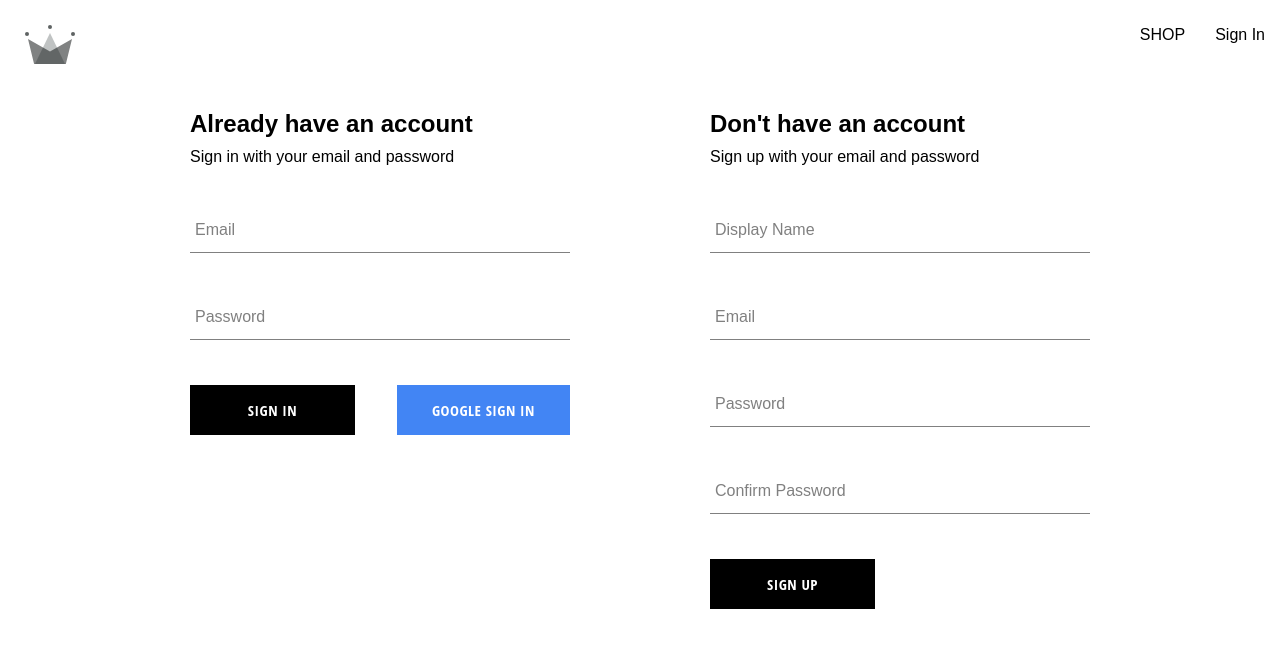
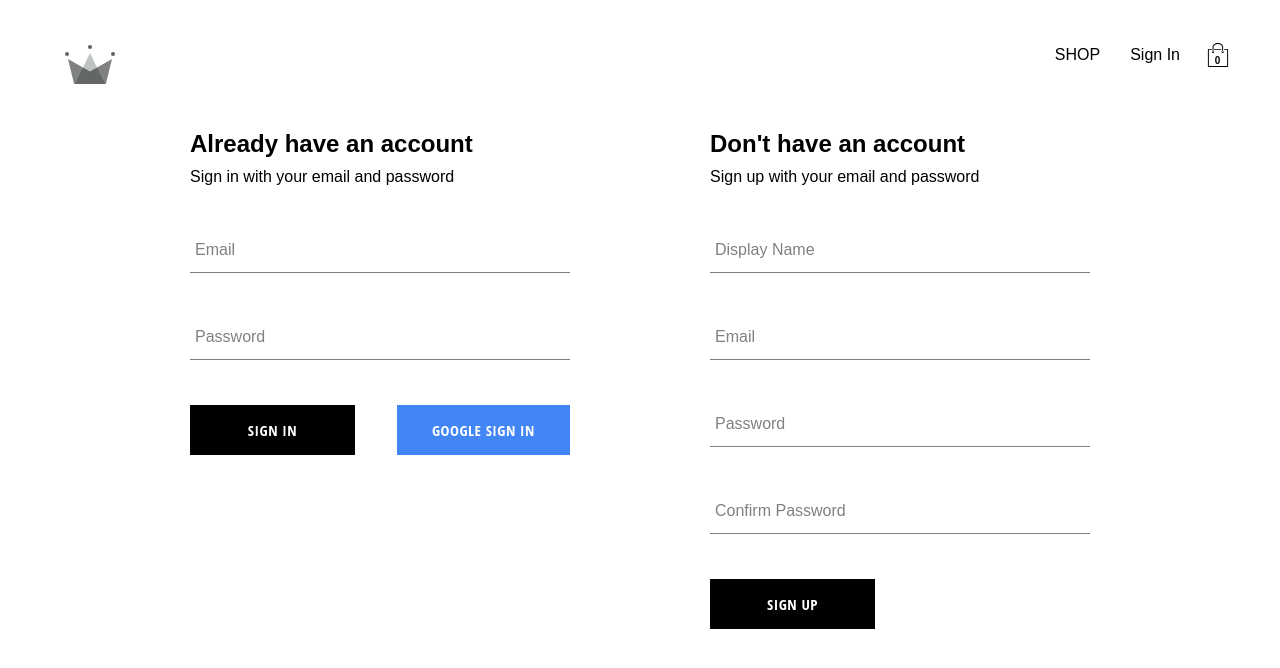
Before and after one commit to Wisman101/leather-haven, a React (Create React App) app: page /auth in a window 1280 px wide. Shown: the top 668 px of the page. Built offline with nearby package versions, Linux system fonts and the light colour scheme; no server answers; a web font is replaced by a local one.

Commit message:
created addTocart feature

```diff
--- /dev/null
+++ b/src/components/cart-dropdown/cart-dropdown.component.jsx
@@ -0,0 +1,25 @@
+import { useContext } from 'react';
+
+import './cart-dropdown.styles.scss'
+
+import { CartContext } from '../../context/cart.context';
+
+import Button from '../button/button.component';
+import CartItem from '../cart-item/cart-item.component';
+
+const CartDropdown = () => {
+    const { cartItems } = useContext(CartContext);
+
+    return(
+        <div className='cart-dropdown-container'>
+            <div className='cart-items'>
+                {cartItems.map((item) => (
+                    <CartItem key={item.id} cartItem={item} />
+                ))}
+            </div>
+            <Button>GO TO CHECKOUT</Button>
+        </div>
+    )
+}
+
+export default CartDropdown;
--- /dev/null
+++ b/src/components/cart-dropdown/cart-dropdown.styles.scss
@@ -0,0 +1,29 @@
+.cart-dropdown-container {
+    position: absolute;
+    width: 240px;
+    height: 340px;
+    display: flex;
+    flex-direction: column;
+    padding: 20px;
+    border: 1px solid black;
+    background-color: white;
+    top: 90px;
+    right: 40px;
+    z-index: 5;
+
+    .empty-message {
+      font-size: 18px;
+      margin: 50px auto;
+    }
+
+    .cart-items {
+      height: 240px;
+      display: flex;
+      flex-direction: column;
+      overflow: scroll;
+    }
+
+    button {
+      margin-top: auto;
+    }
+  }
--- /dev/null
+++ b/src/components/cart-icon/cart-icon.component.jsx
@@ -0,0 +1,22 @@
+import { useContext } from 'react'
+
+import { ReactComponent as ShoppingIcon} from '../../assets/shopping-bag.svg'
+
+import { CartContext } from '../../context/cart.context'
+
+import './cart-icon.styles.scss'
+
+const CartIcon = () => {
+    const { isCartOpen, setIsCartOpen, totalCount } = useContext(CartContext)
+
+    const toggleIsCartOpen = () => setIsCartOpen(!isCartOpen);
+
+    return (
+        <div className='cart-icon-container' onClick={toggleIsCartOpen}>
+            <ShoppingIcon className='shopping-icon' />
+            <span className='item-count'>{totalCount}</span>
+        </div>
+    )
+}
+
+export default CartIcon;
--- /dev/null
+++ b/src/components/cart-icon/cart-icon.styles.scss
@@ -0,0 +1,21 @@
+.cart-icon-container {
+    width: 45px;
+    height: 45px;
+    position: relative;
+    display: flex;
+    align-items: center;
+    justify-content: center;
+    cursor: pointer;
+
+    .shopping-icon {
+      width: 24px;
+      height: 24px;
+    }
+
+    .item-count {
+      position: absolute;
+      font-size: 10px;
+      font-weight: bold;
+      bottom: 12px;
+    }
+  }
--- /dev/null
+++ b/src/components/cart-item/cart-item.component.jsx
@@ -0,0 +1,18 @@
+import './cart-item.styles.scss'
+
+const CartItem = ({cartItem}) => {
+    const { name, imageUrl, price, quantity } = cartItem;
+    return (
+        <div className='cart-item-container'>
+            <img src={imageUrl} alt={`${name}`} />
+            <div className='item-details'>
+                <span className='name'>{name}</span>
+                <span className='price'>
+                    {quantity} x {price}
+                </span>
+            </div>
+        </div>
+    )
+}
+
+export default CartItem;
--- /dev/null
+++ b/src/components/cart-item/cart-item.styles.scss
@@ -0,0 +1,23 @@
+.cart-item-container {
+    width: 100%;
+    display: flex;
+    height: 80px;
+    margin-bottom: 15px;
+
+    img {
+      width: 30%;
+    }
+
+    .item-details {
+      width: 70%;
+      display: flex;
+      flex-direction: column;
+      align-items: flex-start;
+      justify-content: center;
+      padding: 10px 20px;
+
+      .name {
+        font-size: 16px;
+      }
+    }
+  }
--- a/src/components/product-card/product-card.component.jsx
+++ b/src/components/product-card/product-card.component.jsx
@@ -1,10 +1,16 @@
+import { useContext } from 'react';
+
 import './product-card.styles.scss'
 
+import { CartContext } from '../../context/cart.context';
 import Button from '../button/button.component';
 
 const ProductCard = ({ product }) => {
-    console.log(product)
     const { name, price, imageUrl } = product;
+    const { addItemTocart } = useContext(CartContext)
+
+    const addProductToCart = () => addItemTocart(product)
+
     return (
     <div className='product-card-container'>
         <img src={imageUrl} alt={`${name}`} />
@@ -13,7 +19,7 @@
             <span className='price'>{price}</span>
         </div>
 
-        <Button buttonType='inverted'>Add to Cart</Button>
+        <Button buttonType='inverted' onClick={addProductToCart}>Add to Cart</Button>
 
     </div>
     )
--- /dev/null
+++ b/src/context/cart.context.jsx
@@ -0,0 +1,38 @@
+import { createContext, useState } from "react";
+
+export const CartContext = createContext({
+    isCartOpen: false,
+    setIsCartOpen: () => {},
+    cartItems: [],
+    addItemTocart: () => {},
+    totalCount: 0
+})
+
+const addCartItem = (cartItems, productToAdd) => {
+    const existingcartItem = cartItems.find((item) => item.id === productToAdd.id)
+
+    if(existingcartItem) {
+        return cartItems.map((item) =>
+            item.id === productToAdd.id
+            ? {...item, quantity: item.quantity + 1 }
+            : item
+        );
+    }
+
+    return [...cartItems, { ...productToAdd, quantity: 1}]
+}
+
+export const CartProvider = ({children}) => {
+    const [isCartOpen, setIsCartOpen] = useState(false);
+    const [cartItems, setCartItems] = useState([]);
+    const [totalCount, setTotalItemcount] = useState(0);
+
+    const addItemTocart = (product) => {
+        setCartItems(addCartItem(cartItems, product));
+        setTotalItemcount(totalCount + 1);
+    }
+
+    const value = {isCartOpen, setIsCartOpen, cartItems, addItemTocart, totalCount}
+
+    return <CartContext.Provider value={value}>{children}</CartContext.Provider>
+}
--- a/src/index.js
+++ b/src/index.js
@@ -2,9 +2,10 @@
 import ReactDOM from 'react-dom/client';
 import { BrowserRouter } from 'react-router-dom';
 
-import App from './App';
 import { UserProvider } from './context/user.context';
 import { ProductProvider } from './context/products.context';
+import { CartProvider } from './context/cart.context';
+import App from './App';
 
 import './index.scss';
 
@@ -14,7 +15,9 @@
     <BrowserRouter>
       <UserProvider>
         <ProductProvider>
-          <App />
+          <CartProvider>
+            <App />
+          </CartProvider>
         </ProductProvider>
       </UserProvider>
     </BrowserRouter>
--- a/src/index.scss
+++ b/src/index.scss
@@ -1,5 +1,6 @@
 body {
   margin: 0;
+  padding: 20px 40px;
   font-family: "Teachers", sans-serif;
   -webkit-font-smoothing: antialiased;
   -moz-osx-font-smoothing: grayscale;
--- a/src/routes/Navigation/navigation.component.jsx
+++ b/src/routes/Navigation/navigation.component.jsx
@@ -1,16 +1,20 @@
 import { Fragment, useContext } from "react";
 import { Outlet, Link } from "react-router-dom"
 
+import CartIcon from "../../components/cart-icon/cart-icon.component";
 import { ReactComponent as CrwnLogo } from '../../assets/crown.svg'
 import { UserContext } from "../../context/user.context";
+import { CartContext } from "../../context/cart.context";
 
 import { SignOutUser } from "../../utils/Firebase/firebase.utils";
 
 import './navigation.styles.scss';
+import CartDropdown from "../../components/cart-dropdown/cart-dropdown.component";
 
 
 const Navigation = () => {
     const { CurrentUser } = useContext(UserContext);
+    const { isCartOpen } = useContext(CartContext);
 
     return (
       <>
@@ -24,12 +28,15 @@
                 </Link>
                 {CurrentUser ? (
                     <span className="nav-link" onClick={SignOutUser}>SIGN OUT</span>
+
                 ) : (
                     <Link className="nav-link" to={'./auth'}>
                         Sign In
                     </Link>
                 )}
+                <CartIcon />
             </div>
+            {isCartOpen && <CartDropdown />}
         </div>
         <Outlet />
       </>
```
Also changed, not shown: src/assets/shopping-bag.svg (added).
